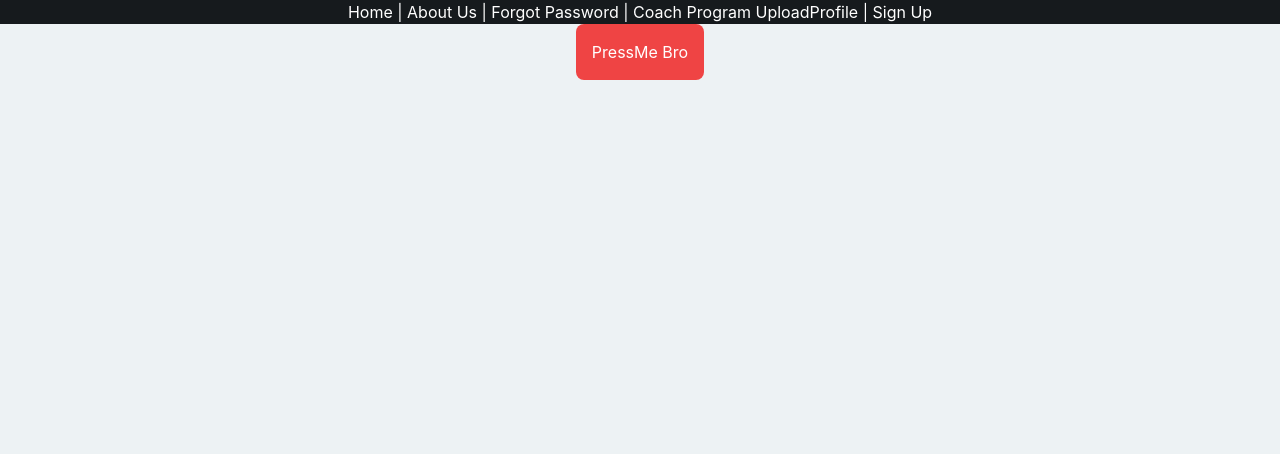
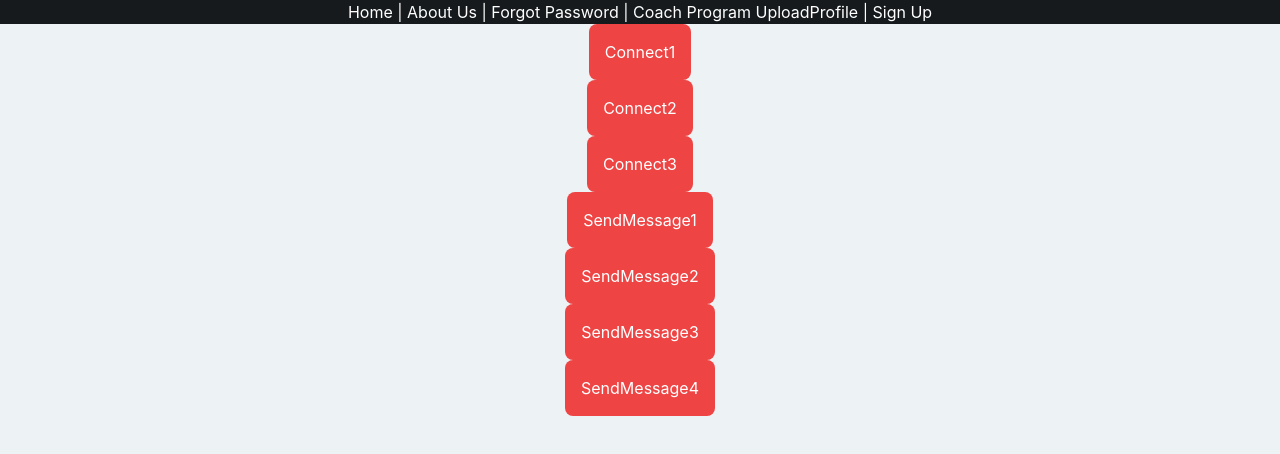
Before and after one commit to kyperbelt/adapted-strength, a React (Create React App) app in the folder frontend/adapted_strength-app/: page /chat-test in a window 1280 px wide. Shown: the top 454 px of the page. Built offline with nearby package versions, Linux system fonts and the light colour scheme.

Commit message:
Message sending working. Still need encryption and more testing.

```diff
--- a/frontend/adapted_strength-app/src/pages/test_pages/ChatTest.jsx
+++ b/frontend/adapted_strength-app/src/pages/test_pages/ChatTest.jsx
@@ -1,78 +1,128 @@
 import SockJS from 'sockjs-client';
 import { Stomp } from '@stomp/stompjs';
 
-export default function ChatTest() {
-
-    const onMessage = (payload) => {
-        console.log('message recieved', payload);
-    };
-
-    const connect = (event) => {
-        const nickname = "bob@gmail.com";
-        const fullname = "Bob Doe";
-        const usertype = "CLIENT"
-        const nickname2 = "john@aol.com"
-        const fullname2 = "John Bon"
-        const usertype2 = "CLIENT"
-        const nickname3 = "alex@adaptedstrength.com"
-        const fullname3 = "Alex Palting"
-        const usertype3 = "COACH"
+let stompClient=null;
+let nickname = null;
+let fullname = null;
+let usertype = null;
+let message = null;
 
 
+//this function connects
+function connect1(event){
+    nickname = "alex@adaptedstrength.com"
+    fullname = "Alex Palting"
+    usertype = "COACH"
+
     const socket = new SockJS('http://localhost:8080/v1/chat/ws');
-        const stompClient = Stomp.over(socket);
+    stompClient = Stomp.over(socket);
+    stompClient.connect({}, onConnected, onError)
+    event.preventDefault();
 
-        stompClient.connect({}, () => { onConnected(stompClient, nickname, fullname, usertype, onMessage) }, () => { console.log('error!') });
+}
 
-        // stompClient.connect({}, () => { onConnected(stompClient, nickname2, fullname2, usertype2,onMessage) }, () => { console.log('error!') });
+function connect2(event){
+    nickname = "bob@gmail.com";
+    fullname = "Bob Doe";
+    usertype = "CLIENT"
 
-        // stompClient.connect({}, () => { onConnected(stompClient, nickname3, fullname3, usertype3,onMessage) }, () => { console.log('error!') });
+    const socket = new SockJS('http://localhost:8080/v1/chat/ws');
+    stompClient = Stomp.over(socket);
+    stompClient.connect({}, onConnected, onError)
+    event.preventDefault();
 
+    return <div className="flex flex-col items-center"><MyButton text={"Connect2"} onClick={connect2}/></div>;
+}
+
+function connect3(event){
+    nickname = "john@aol.com"
+    fullname = "John Bon"
+    usertype = "CLIENT"
+
+    const socket = new SockJS('http://localhost:8080/v1/chat/ws');
+    stompClient = Stomp.over(socket);
+    stompClient.connect({}, onConnected, onError)
+    event.preventDefault();
+
+    return <div className="flex flex-col items-center"><MyButton text={"Connect3"} onClick={connect3}/></div>;
+}
+
+function alexToBob(event){
+    const chatMessage={
+        senderId: "alex@adaptedstrength.com",
+        recipientId: "bob@gmail.com",
+        content: "Hello Bob, this is Alex",
+        timeStamp: new Date()
+    };
+    stompClient.send("/v1/chat/app/processMessage", {}, JSON.stringify(chatMessage));
+    event.preventDefault();
+}
+
+function alexToJohn(event){
+    const chatMessage={
+        senderId: "alex@adaptedstrength.com",
+        recipientId: "john@aol.com",
+        content: "Hello John, this is Alex",
+        timeStamp: new Date()
+    };
+    stompClient.send("/v1/chat/app/processMessage", {}, JSON.stringify(chatMessage));
+    event.preventDefault();
+}
+
+function bobToAlex(event){
     const chatMessage={
         senderId: "bob@gmail.com",
         recipientId: "alex@adaptedstrength.com",
         content: "Hello Alex, this is Bob",
-            timestamp: new Date()
+        timeStamp: new Date()
     };
-        const chatMessage2={
+    stompClient.send("/v1/chat/app/processMessage", {}, JSON.stringify(chatMessage));
+    event.preventDefault();
+}
+
+function johnToAlex(event){
+    const chatMessage={
         senderId: "john@aol.com",
         recipientId: "alex@adaptedstrength.com",
         content: "Hello Alex, this is John",
-            timestamp: new Date()
+        timeStamp: new Date()
     };
-        const chatMessage3={
-            senderId: "alex@adaptedstrength.com",
-            recipientId: "bob@gmail.com",
-            content: "Hello Bob, this is Alex",
-            timestamp: new Date()
-        };
-        const chatMessage4={
-            senderId: "alex@adaptedstrength.com",
-            recipientId: "john@aol.com",
-            content: "Hello John, this is Alex",
-            timestamp: new Date()
-        };
+    stompClient.send("/v1/chat/app/processMessage", {}, JSON.stringify(chatMessage));
+    event.preventDefault();
+}
 
-        stompClient.send("/v1/chat/app/processMessage", {}, JSON.stringify(chatMessage))
-        // stompClient.send("/v1/chat/app/processMessage", {}, JSON.stringify(chatMessage2))
-        // stompClient.send("/v1/chat/app/processMessage", {}, JSON.stringify(chatMessage3))
-        // stompClient.send("/v1/chat/app/processMessage", {}, JSON.stringify(chatMessage4))
-        event.preventDefault();
-    };
-
-    const onConnected = (stompClient, nickname, fullname, usertype, onMessageReceived) => {
+function onConnected(){
     stompClient.subscribe(`/user/${nickname}/queue/messages`, onMessageReceived);
     stompClient.subscribe(`/user/public`, onMessageReceived);
     console.log('connected');
     // register the connected user
-        stompClient.send("/v1/chat/app/chatUser.addUser",
-            {},
-            JSON.stringify({ email: nickname, fullName: fullname, userType : usertype })
-        );
-    };
+    stompClient.send("/v1/chat/app/chatUser.addUser",{}, JSON.stringify({ email: nickname, fullName: fullname, userType : usertype }));
+}
 
+function onError(){
+    console.log("error");
+}
+
+async function onMessageReceived(payload){
+
+}
+
+
+export default function ChatTest() {
     return (
         <div className="flex flex-col items-center">
-            <button type="button" className="bg-red-500 rounded-lg p-4 focus:bg-red-900 text-white hover:text-sky-50" onClick={connect} > PressMe Bro</button>
+            <MyButton text={"Connect1"} onClick={connect1}/>
+            <MyButton text={"Connect2"} onClick={connect2}/>
+            <MyButton text={"Connect3"} onClick={connect3}/>
+
+            <MyButton text={"SendMessage1"} onClick={alexToBob}/>
+            <MyButton text={"SendMessage2"} onClick={alexToJohn}/>
+            <MyButton text={"SendMessage3"} onClick={bobToAlex}/>
+            <MyButton text={"SendMessage4"} onClick={johnToAlex}/>
         </div>);
 }
+
+function MyButton({text, ...props}){
+    return (<button type="button" className="bg-red-500 rounded-lg p-4 focus:bg-red-900 text-white hover:text-sky-50" {...props} > {text}</button>);
+
+}
```
Also changed, not shown: 1 other file (tests, documents, lock files or other folders). Lines whose indentation alone changed are shown as unchanged.
